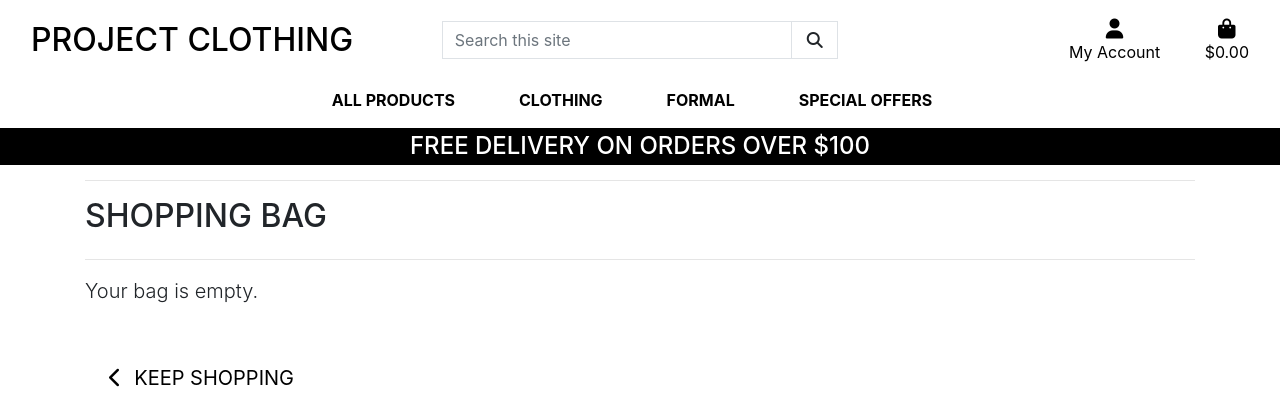
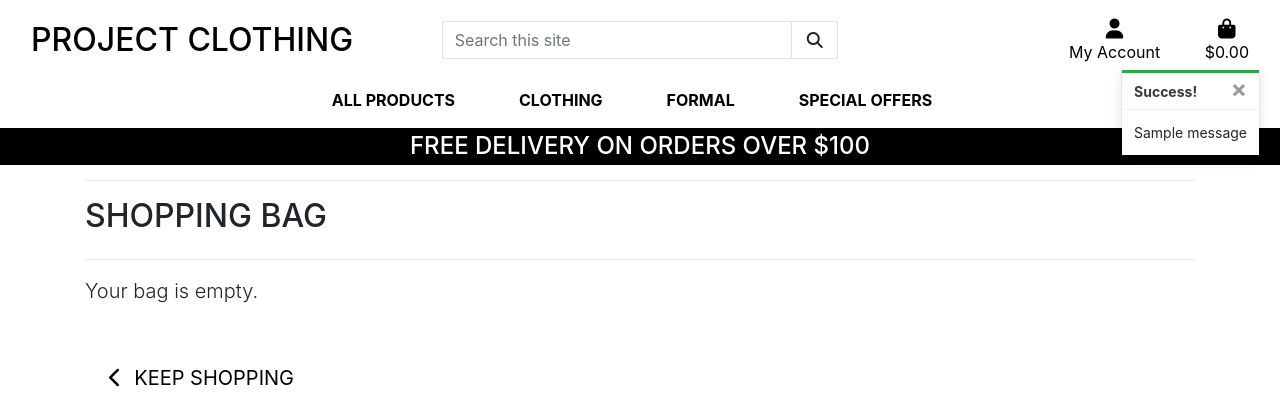
Before and after one commit to Th3ThirdMan/project_5, a Django app: page /bag/ in a window 1280 px wide. Shown: the top 420 px of the page. Run offline with Django 3.2, Linux system fonts and the light colour scheme; tables that the repository leaves empty hold one stand-in row (values such as "Sample post"); one stand-in notice (Sample message) is shown; some libraries are stand-ins or nearby versions.

Commit message:
Add Toast functionality

```diff
--- a/bag/views.py
+++ b/bag/views.py
@@ -1,4 +1,6 @@
 from django.shortcuts import render, redirect, reverse, HttpResponse
+from products.models import Product
+from django.contrib import messages
 
 
 def bag_view(request):
@@ -10,6 +12,7 @@ def bag_view(request):
 def add_to_bag(request, item_id):
     """ View that show items added to bag """
 
+    product = Product.objects.get(pk=item_id)
     quantity = int(request.POST.get('quantity'))
     redirect_url = request.POST.get('redirect_url')
     size = None
@@ -30,6 +33,7 @@ def add_to_bag(request, item_id):
             bag[item_id] += quantity
         else:
             bag[item_id] = quantity
+            messages.success(request, f'Added {product.name} to your bag!')
 
     request.session['bag'] = bag
     return redirect(redirect_url)
--- a/project5/settings.py
+++ b/project5/settings.py
@@ -165,6 +165,7 @@ MEDIA_ROOT = os.path.join(BASE_DIR, 'media')
 FREE_SHIPPING_THRESHOLD = 100
 STANDARD_SHIPPING_PERCENTAGE = 10
 
+MESSAGE_STORAGE = 'django.contrib.messages.storage.session.SessionStorage'
 
 # Default primary key field type
 # https://docs.djangoproject.com/en/3.2/ref/settings/#default-auto-field
--- a/static/css/base.css
+++ b/static/css/base.css
@@ -102,6 +102,21 @@ body {
     cursor: pointer;
 }
 
+.message-container {
+    position: fixed;
+    top: 70px;
+    right: 20px;
+    z-index: 99999999999;
+}
+
+.custom-toast {
+    overflow: visible;
+}
+
+.toast-capper {
+    height: 3px;
+}
+
 
 /* Media Queries */
 
--- a/templates/base.html
+++ b/templates/base.html
@@ -124,7 +124,21 @@
   </header>
 
   {% if messages %}
-  <div class="message-container"></div>
+  <div class="message-container">
+    {% for message in messages %}
+    {% with message.level as level %}
+    {% if level == 40 %}
+    {% include 'includes/toasts/error_toast.html' %}
+    {% elif level == 30 %}
+    {% include 'includes/toasts/warning_toast.html' %}
+    {% elif level == 25 %}
+    {% include 'includes/toasts/success_toast.html' %}
+    {% else %}
+    {% include 'includes/toasts/info_toast.html' %}
+    {% endif %}
+    {% endwith %}
+    {% endfor %}
+  </div>
   {% endif %}
 
   {% block page_header %}
@@ -134,6 +148,9 @@
   {% endblock %}
 
   {% block postloadjs %}
+  <script type="text/javascript">
+    $(".toast").toast("show");
+  </script>
   {% endblock %}
 
 
--- /dev/null
+++ b/templates/includes/toasts/success_toast.html
@@ -0,0 +1,13 @@
+<div class="toast custom-toast rounded-0 border-top-0" data-autohide="false">
+  <div class="arrow-up arrow-success"></div>
+  <div class="w-100 toast-capper bg-success"></div>
+  <div class="toast-header bg-white text-dark">
+      <strong class="mr-auto">Success!</strong>
+      <button type="button" class="ml-2 mb-1 close text-dark" data-dismiss="toast" aria-label="Close">
+          <span aria-hidden="true">&times;</span>
+      </button>
+  </div>
+  <div class="toast-body bg-white">
+      {{ message }}
+  </div>
+</div>
```
Also changed, not shown: templates/includes/toasts/error_toast.html (added, +13 -0 lines), templates/includes/toasts/info_toast.html (added, +13 -0 lines), templates/includes/toasts/warning_toast.html (added, +13 -0 lines).
